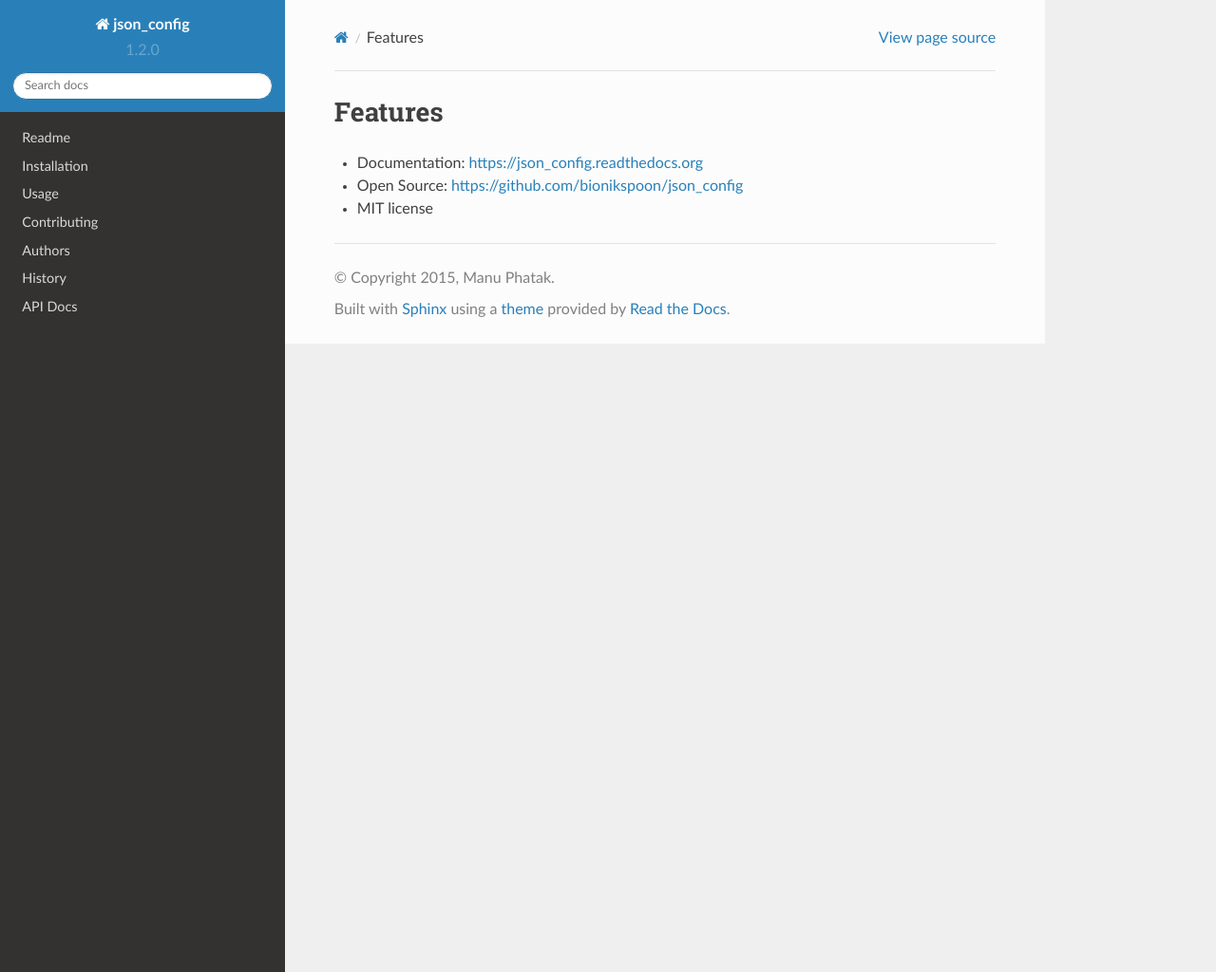
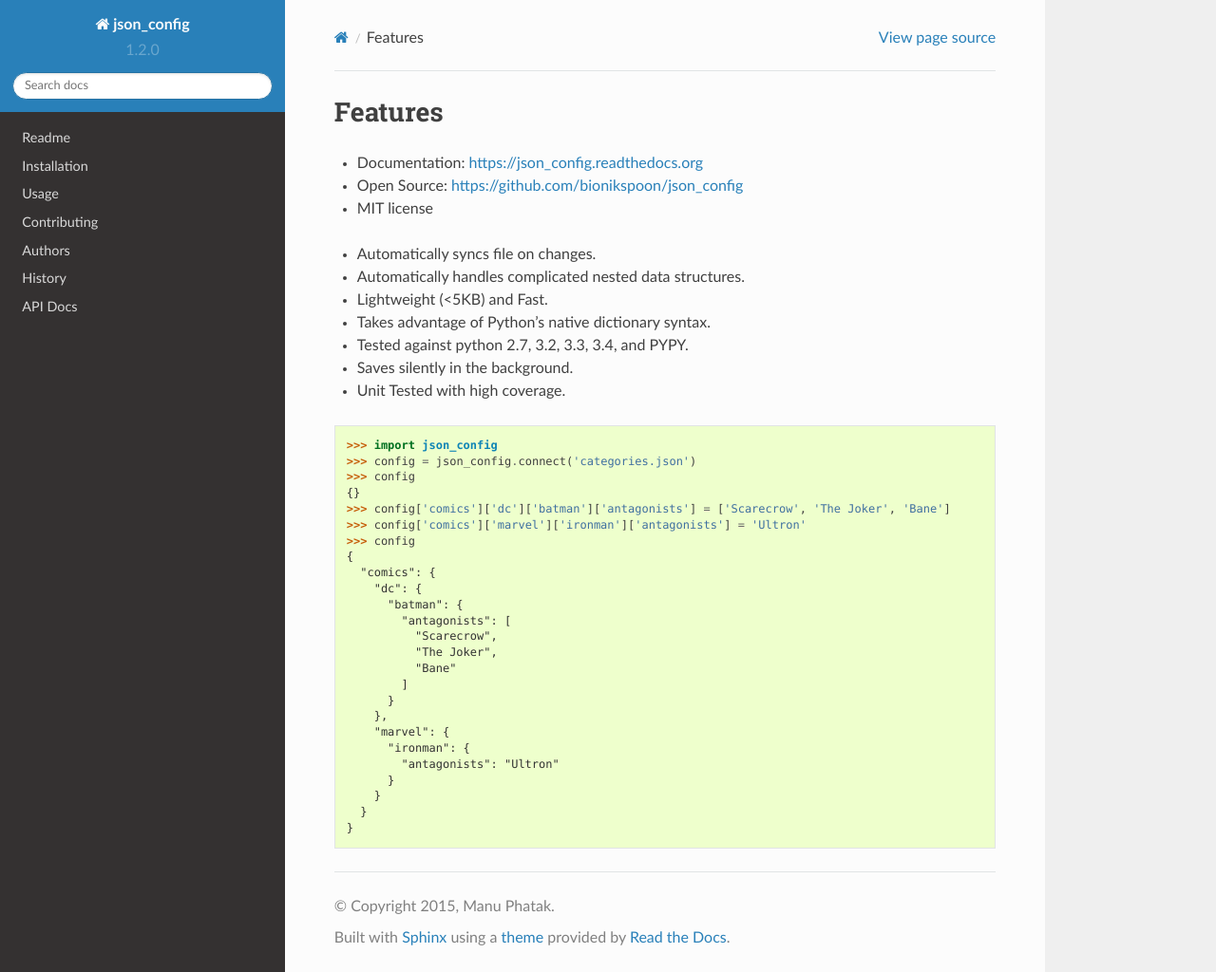
Before and after one commit to manuphatak/json_config, a Sphinx documentation site: the page built from docs/source/readme_features.rst, in a window 1280 px wide and 1024 px high. Shown: the whole window at 95% size. Built offline with Sphinx 7.4.7 and the Read the Docs theme 2.0.0, drawn with Linux system fonts in a browser that asks for light colours.

Commit message:
resync docs and requirements

```diff
--- a/docs/source/readme_features.rst
+++ b/docs/source/readme_features.rst
@@ -4,3 +4,41 @@ Features
 - Documentation: https://json_config.readthedocs.org
 - Open Source: https://github.com/bionikspoon/json_config
 - MIT license
+
+..
+
+- Automatically syncs file on changes.
+- Automatically handles complicated nested data structures.
+- Lightweight (<5KB) and Fast.
+- Takes advantage of Python's native dictionary syntax.
+- Tested against python 2.7, 3.2, 3.3, 3.4, and PYPY.
+- Saves silently in the background.
+- Unit Tested with high coverage.
+
+.. code-block:: python
+
+    >>> import json_config
+    >>> config = json_config.connect('categories.json')
+    >>> config
+    {}
+    >>> config['comics']['dc']['batman']['antagonists'] = ['Scarecrow', 'The Joker', 'Bane']
+    >>> config['comics']['marvel']['ironman']['antagonists'] = 'Ultron'
+    >>> config
+    {
+      "comics": {
+        "dc": {
+          "batman": {
+            "antagonists": [
+              "Scarecrow",
+              "The Joker",
+              "Bane"
+            ]
+          }
+        },
+        "marvel": {
+          "ironman": {
+            "antagonists": "Ultron"
+          }
+        }
+      }
+    }
--- a/docs/source/readme_title.rst
+++ b/docs/source/readme_title.rst
@@ -9,7 +9,7 @@ json_config
     :alt: Latest Version
 
 .. image:: https://img.shields.io/pypi/status/json_config.svg
-    :target: https://pypi.python.org/pypi/json_config/
+:target: https://pypi.python.org/pypi/json_config/
     :alt: Development Status
 
 .. image:: https://travis-ci.org/bionikspoon/json_config.svg?branch=develop
```
Also changed, not shown: README.rst (+0 -96 lines), docs/source/usage.rst (+9 -1 lines), 1 other file.
